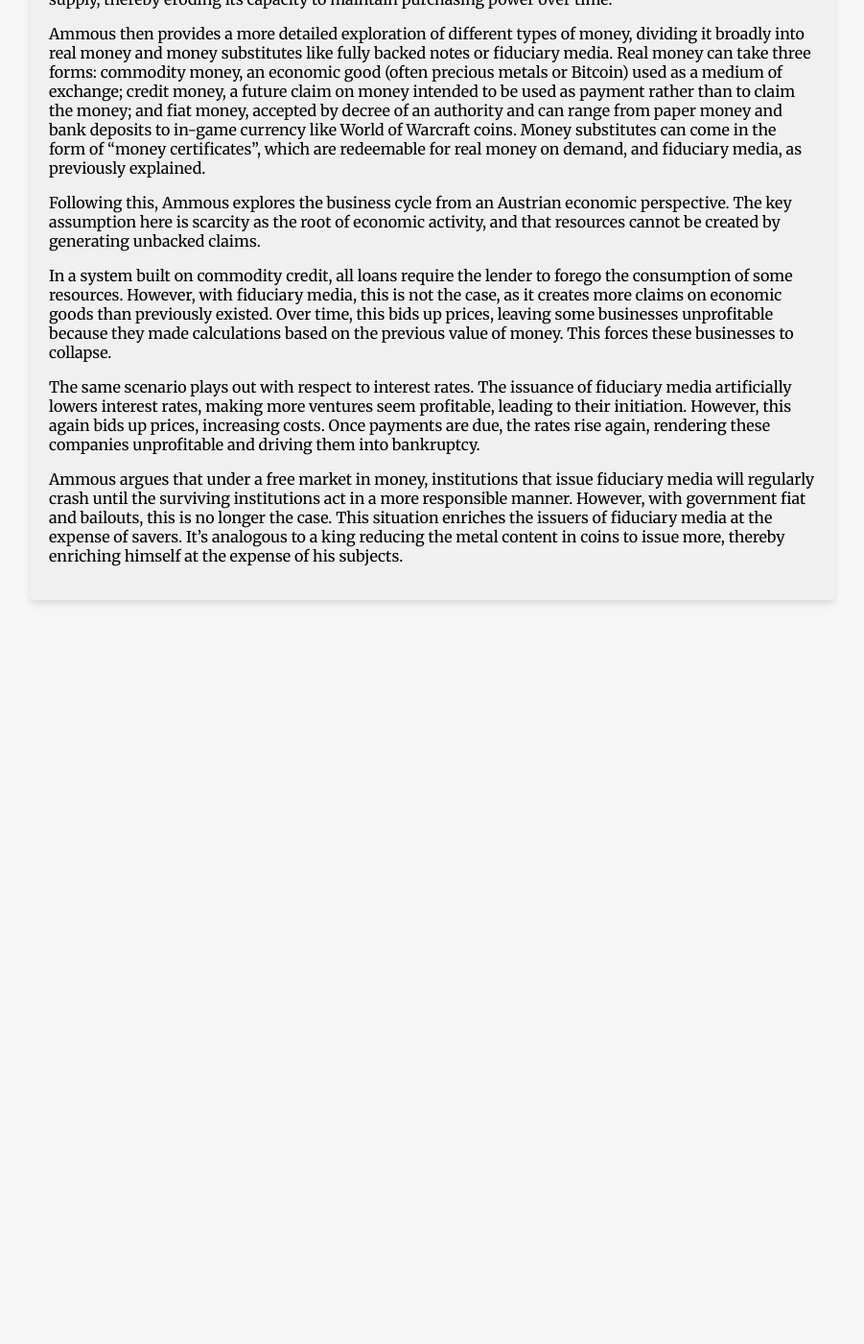
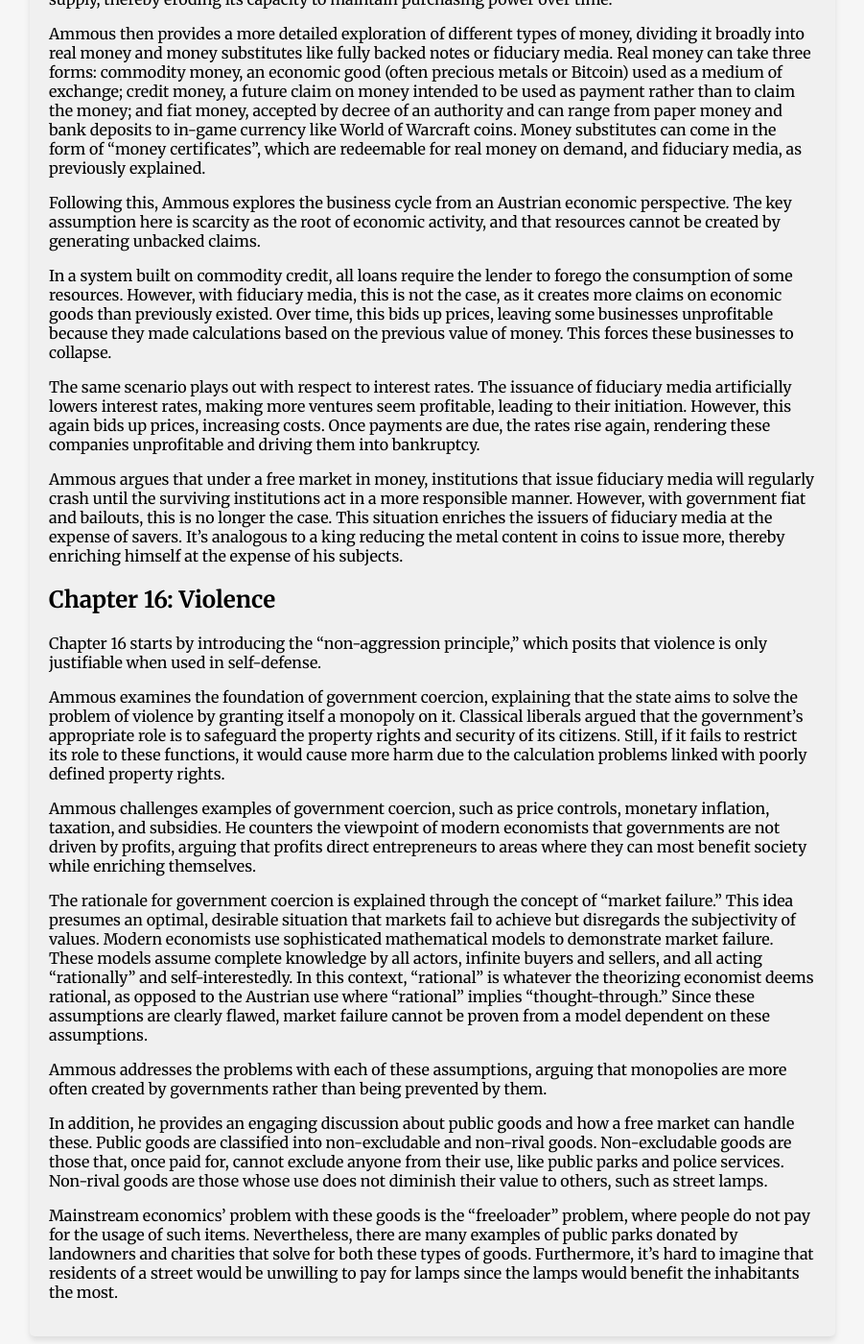
Before and after one commit to Kortelange/webpage, a Jekyll site: the page built from _books/principles_of_economics.md, in a window 1280 px wide and 1400 px high, scrolled down 6675 px. Shown: the whole window at 96% size, without its empty margins (189-1090 px from the left). Built offline with Jekyll 4.4.1, drawn with Linux system fonts in a browser that asks for light colours; before the commit the page ends 7308 px from its top, so only the background shows below that.

Commit message:
Add chapter 16 poe

```diff
--- a/_books/principles_of_economics.md
+++ b/_books/principles_of_economics.md
@@ -164,3 +164,19 @@ In a system built on commodity credit, all loans require the lender to forego th
 The same scenario plays out with respect to interest rates. The issuance of fiduciary media artificially lowers interest rates, making more ventures seem profitable, leading to their initiation. However, this again bids up prices, increasing costs. Once payments are due, the rates rise again, rendering these companies unprofitable and driving them into bankruptcy.
 
 Ammous argues that under a free market in money, institutions that issue fiduciary media will regularly crash until the surviving institutions act in a more responsible manner. However, with government fiat and bailouts, this is no longer the case. This situation enriches the issuers of fiduciary media at the expense of savers. It's analogous to a king reducing the metal content in coins to issue more, thereby enriching himself at the expense of his subjects.
+
+## Chapter 16: Violence
+
+Chapter 16 starts by introducing the "non-aggression principle," which posits that violence is only justifiable when used in self-defense.
+
+Ammous examines the foundation of government coercion, explaining that the state aims to solve the problem of violence by granting itself a monopoly on it. Classical liberals argued that the government's appropriate role is to safeguard the property rights and security of its citizens. Still, if it fails to restrict its role to these functions, it would cause more harm due to the calculation problems linked with poorly defined property rights.
+
+Ammous challenges examples of government coercion, such as price controls, monetary inflation, taxation, and subsidies. He counters the viewpoint of modern economists that governments are not driven by profits, arguing that profits direct entrepreneurs to areas where they can most benefit society while enriching themselves.
+
+The rationale for government coercion is explained through the concept of "market failure." This idea presumes an optimal, desirable situation that markets fail to achieve but disregards the subjectivity of values. Modern economists use sophisticated mathematical models to demonstrate market failure. These models assume complete knowledge by all actors, infinite buyers and sellers, and all acting "rationally" and self-interestedly. In this context, "rational" is whatever the theorizing economist deems rational, as opposed to the Austrian use where "rational" implies "thought-through." Since these assumptions are clearly flawed, market failure cannot be proven from a model dependent on these assumptions.
+
+Ammous addresses the problems with each of these assumptions, arguing that monopolies are more often created by governments rather than being prevented by them.
+
+In addition, he provides an engaging discussion about public goods and how a free market can handle these. Public goods are classified into non-excludable and non-rival goods. Non-excludable goods are those that, once paid for, cannot exclude anyone from their use, like public parks and police services. Non-rival goods are those whose use does not diminish their value to others, such as street lamps.
+
+Mainstream economics' problem with these goods is the "freeloader" problem, where people do not pay for the usage of such items. Nevertheless, there are many examples of public parks donated by landowners and charities that solve for both these types of goods. Furthermore, it's hard to imagine that residents of a street would be unwilling to pay for lamps since the lamps would benefit the inhabitants the most.
```
